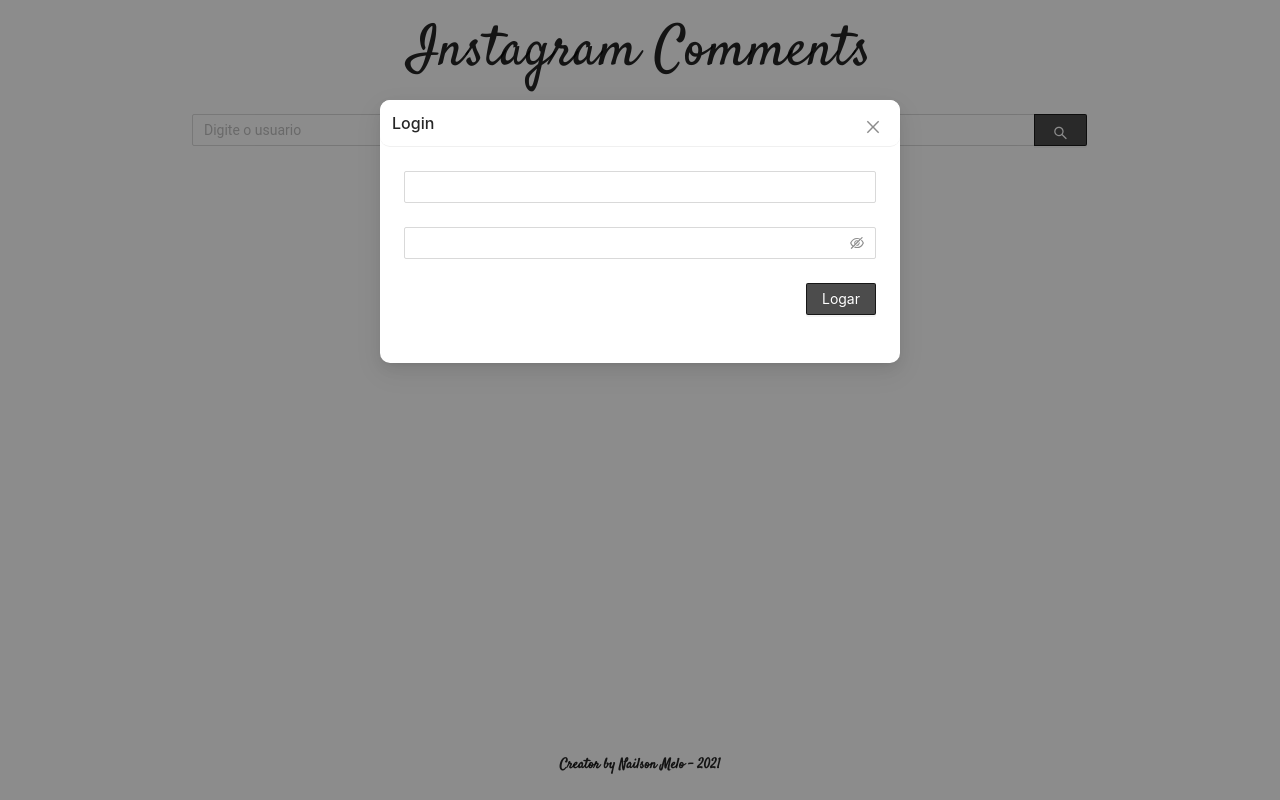
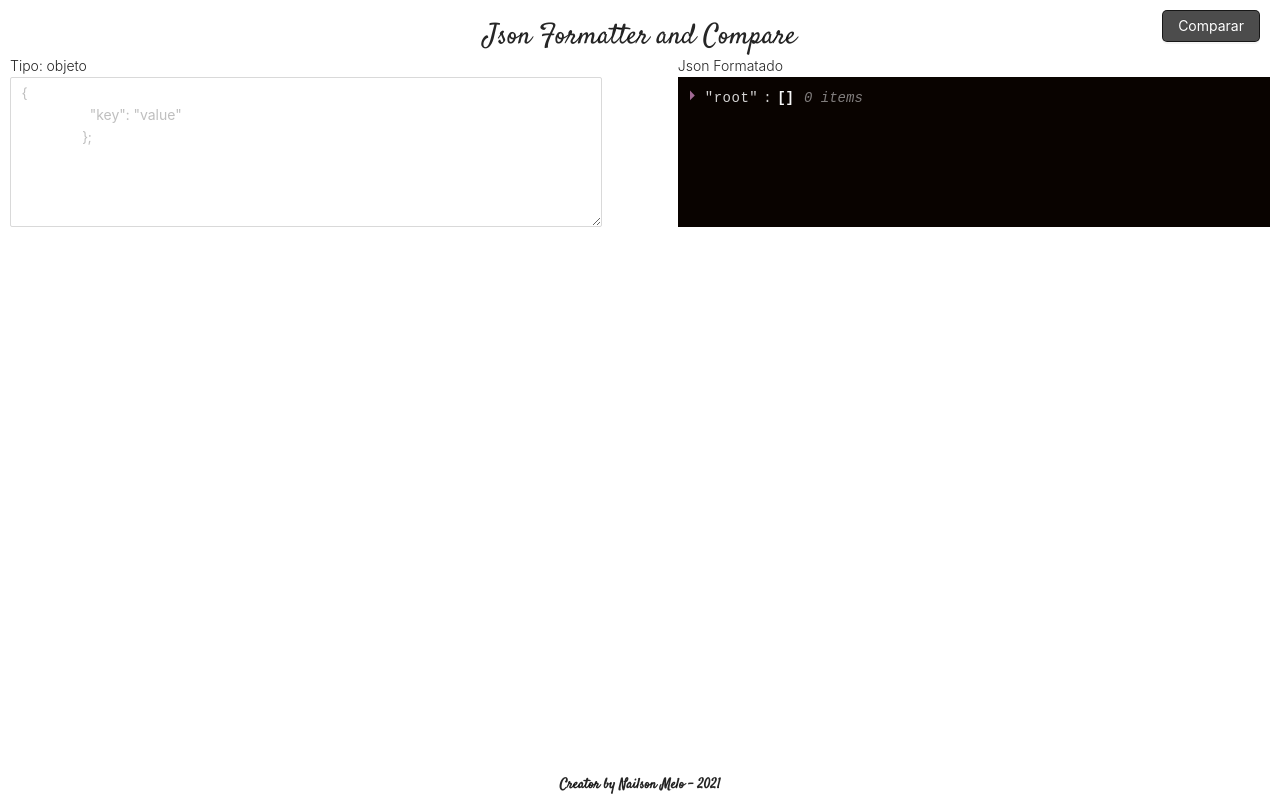
Before and after one commit to lostfoundapp/votamento, a Next.js app: page / in a window 1280 px wide. Built offline with nearby package versions, Linux system fonts and the light colour scheme.

Commit message:
json-formatter

```diff
--- a/package.json
+++ b/package.json
@@ -14,13 +14,15 @@
     "instagram-web-api": "^2.2.2",
     "instatouch": "^2.3.3",
     "mongodb": "^3.6.3",
-    "next": "latest",
     "puppeteer": "^5.5.0",
     "qs": "^6.9.3",
+    "next": "10.0.4",
     "react": "^16.13.1",
     "react-dom": "^16.13.1",
+    "react-json-view-compare": "^1.0.0",
     "react-file-base64": "^1.0.3",
     "react-icons": "^3.11.0",
+    "react-json-view": "^1.19.1",
     "react-multimedia-capture": "^1.2.4",
     "request": "^2.88.2",
     "sweetalert": "^2.1.2",
--- /dev/null
+++ b/pages/index.js
@@ -0,0 +1,194 @@
+import React, { useState, useEffect } from 'react';
+import dynamic from "next/dynamic";
+
+import { Layout, List, Input, Modal, Form, Button } from 'antd';
+
+const DynamicReactCompare = dynamic(() => import('react-json-view-compare'), {
+  ssr: false,
+});
+
+const DynamicReactJson = dynamic(() => import('react-json-view'), {
+  ssr: false,
+});
+
+const { Search, TextArea } = Input;
+const { Header, Footer, Content } = Layout;
+
+
+const IndexPage = () => {
+
+  const [inputCompare1, setInputCompare1] = useState('')
+  const [inputCompare2, setInputCompare2] = useState('')
+
+  const [inputFormatter, setInputFormatter] = useState([])
+
+  const [isVisibleFormatter, setIsVisibleFormatter] = useState(false)
+  const [isVisibleCompare, setTIsVisibleCompare] = useState(false)
+  const [isCompare, setIsCompare] = useState(false)
+
+  const handleFormatter = value => {
+    setInputFormatter(value ? JSON.parse(value) : {})
+  }
+
+  const handleCompare1 = value => {
+    setInputCompare1(value ? JSON.parse(value) : [])
+    console.log(inputCompare1, inputCompare2)
+  }
+
+  const handleCompare2 = value => {
+    setInputCompare2(value ? JSON.parse(value) : [])
+  }
+  const handleCompare = () => {
+    if (inputCompare1.length > 0 && inputCompare2.length > 0) {
+      setTIsVisibleCompare(true)
+    }
+  }
+
+  return (
+    <>
+      <Layout style={{ width: '100vw', background: '#FFF' }}>
+        <Header
+          style={{ width: '100vw', background: '#FFF', textAlign: 'center' }}
+          className="header-insta">
+          Json Formatter and Compare
+      </Header>
+        <Content
+          style={{ width: '100vw', background: '#FFF', overflow: 'auto' }}
+          className="content-json">
+          <div className="btn-compare">
+            <Button
+              type="primary"
+              htmlType="submit"
+              onClick={() => setIsCompare(!isCompare)}
+            >
+              {!isCompare ? 'Comparar' : 'Formatar'}
+            </Button>
+          </div>
+          <div className="div__json">
+            {
+              isCompare ? (
+                <>
+                  <div className="div__textarea">
+                    <p>
+                      Tipo: {inputFormatter.length ? `Array com ${inputFormatter.length === 1 ? inputFormatter.length + ' objeto' : inputFormatter.length + ' objetos'}` : 'objeto'}
+                    </p>
+                    <TextArea
+                      placeholder='{
+                        "key": "value"
+                      };'
+                      onChange={(e) => handleCompare1(e.target.value)}
+                    />
+                  </div>
+                  <div className="div__textarea">
+                    <p>
+                      Tipo: {inputFormatter.length ? `Array com ${inputFormatter.length === 1 ? inputFormatter.length + ' objeto' : inputFormatter.length + ' objetos'}` : 'objeto'}
+                    </p>
+                    <TextArea
+                      placeholder='{
+                      "key": "value"
+                    };'
+                      onChange={(e) => handleCompare2(e.target.value)}
+                    />
+                  </div>
+                </>
+              ) : (
+                  <>
+                    <div className="div__textarea">
+                      <p>
+                        Tipo: {inputFormatter.length ? `Array com ${inputFormatter.length === 1 ? inputFormatter.length + ' objeto' : inputFormatter.length + ' objetos'}` : 'objeto'}
+                      </p>
+                      <TextArea
+                        placeholder='{
+                  "key": "value"
+                };'
+                        onChange={(e) => handleFormatter(e.target.value)}
+                      />
+                    </div>{console.log(isCompare)}
+                    <div className="div__result">
+                      <p>Json Formatado</p>
+                      <DynamicReactJson src={inputFormatter} theme="threezerotwofour" />
+                    </div>
+                  </>
+                )
+            }
+          </div>
+          {
+            isCompare &&
+            <Button
+              className="btn__comparar"
+              type="primary"
+              htmlType="submit"
+              onClick={() => handleCompare()}
+            >
+              Comparar agora
+            </Button>
+          }
+
+          {/* <div style={{ display: 'flex', flexDirection: 'row', justifyContent: 'space-between', margin: 5 }} >
+                <DynamicReactJson src={state} theme="threezerotwofour" style={{ width: '45%' }} />
+                <p style={{ fontWeight: 'bold', fontSize: 20, marginTop: 25, textAlign: 'center' }}>
+                    {state && 'Is Matching'}
+                    <br />
+                    Tipo: {state1.length ? `Array de ${state1.length === 1 ? state1.length + ' objeto' : state1.length + ' objetos'}` : 'objeto'}
+                </p>
+                <DynamicReactJson src={state1} theme="threezerotwofour" style={{ width: '45%' }} />{console.log(state)}
+            </div>
+
+          <DynamicReactCompare oldData={state} newData={state1} /> */}
+
+        </Content>
+        <Footer
+          style={{ width: '100vw', height: 50, background: '#FFF', textAlign: 'center' }}
+          className="footer-insta">
+          Creator by Nailson Melo - 2021
+      </Footer>
+      </Layout>
+
+      <Modal
+        title="Comparação"
+        className="view-json"
+        visible={isVisibleCompare}
+        onCancel={() => setTIsVisibleCompare(!isVisibleCompare)}
+      >
+        {
+          inputCompare1
+          && <DynamicReactCompare oldData={inputCompare1} newData={inputCompare2} />
+        }
+      </Modal>
+
+      <Modal
+        title="Login"
+        className="modal-login"
+        visible={isVisibleFormatter}
+        onCancel={() => setTIsVisibleUser(!isVisibleUser)}
+      >
+
+        <Form
+          name="Login"
+        //onFinishFailed={onFinishFailed}
+        >
+          <Form.Item
+            name="comp1"
+            rules={[{ required: true, message: 'Insira o json' }]}
+          >
+            <Input />
+          </Form.Item>
+
+          <Form.Item
+            name="comp2"
+            rules={[{ required: true, message: 'Insira o json' }]}
+          >
+            <Input.Password />
+          </Form.Item>
+          <Form.Item>
+            <Button type="primary" htmlType="submit">
+              Comparar
+            </Button>
+          </Form.Item>
+        </Form>
+      </Modal>
+    </>
+  )
+}
+
+export default IndexPage;
--- a/styles/index.css
+++ b/styles/index.css
@@ -366,10 +366,11 @@
 
 .header-insta{
   font-family: 'Satisfy', cursive;
-  font-size: 4em;
+  font-size: 2em;
 }
 .ant-layout-header {
-  height: 74px !important;
+  line-height: 35px !important;
+  height: 35px !important;
 }
 .footer-insta{
   font-family: 'Satisfy', cursive;
@@ -470,6 +471,75 @@
   align-items: center;
   cursor: pointer;
 }
+
+
+
+.btn-compare{
+  position: absolute;
+  top: 10px;
+  right: 20px;
+}
+.btn-compare button{
+  margin-left: 10px;
+  border-radius: 5px;
+  -webkit-border-radius: 5px;
+  -moz-border-radius: 5px;
+  -ms-border-radius: 5px;
+  -o-border-radius: 5px;
+}
+
+.div__json{
+  display: flex;
+  flex-direction: row;
+  justify-content: space-between;
+  margin-left: 10px;
+  margin-right: 10px;
+}
+
+.div__textarea{
+  width: 47%;
+  height: auto;
+}
+.div__textarea textarea.ant-input {
+  height: 35.5% !important;
+  min-height: 150px;
+}
+.div__textarea p{
+  font-size: 1em;
+  font-weight: 300;
+}
+.div__result{
+  width: 47%;
+  height: auto;
+}
+.div__result p{
+  font-size: 1em;
+  font-weight: 300;
+}
+.react-json-view{
+  min-height: 150px !important;
+  padding: 10px;
+}
+.view-json{
+  padding-bottom: 0px !important;
+  width: 80% !important;
+  top: 20px !important;
+}
+.view-json .ant-modal-content{
+  height: auto !important;
+
+}
+
+.view-json .ant-modal-body .c-json-view{
+  max-height: 500px !important;
+  overflow-y: auto;
+}
+.btn__comparar{
+  margin-top: 20px;
+  float:right;
+  margin-right: 10px;
+}
+
 @media(max-width: 700px) {
   .header-insta{
     width: 90% !important;
@@ -491,4 +561,16 @@
     width: 90% !important;
     margin: auto 5%;
   }
+  .div__json{
+    flex-direction: column !important;
+  }
+  .div__textarea{
+    width: 100% !important;
+  }
+  .div__result{
+    width: 100% !important;
+  }
+  .view-json{
+    width: 100% !important;
+  }
 }
--- a/tsconfig.json
+++ b/tsconfig.json
@@ -22,7 +22,7 @@
     "next-env.d.ts",
     "**/*.ts",
     "**/*.tsx"
-, "pages/index.jsx"  ],
+, "pages/index.js"  ],
   "exclude": [
     "node_modules"
   ]
```
Also changed, not shown: pages/insta.jsx (renamed from pages/index.jsx), 1 other file (tests, documents, lock files or other folders).
